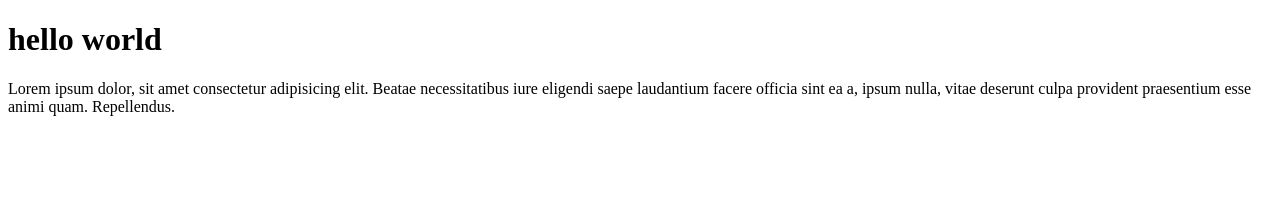
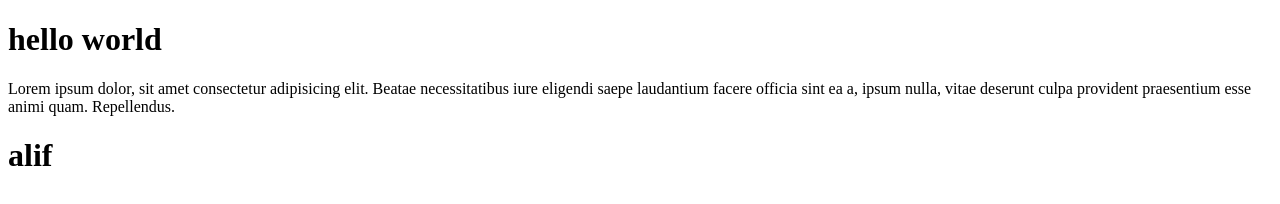
Before and after one commit to azamlalu12-cyber/latihan-html, a plain HTML site: page index.html in a window 1280 px wide. Drawn offline with Linux system fonts and the light colour scheme.

Commit message:
update file index

```diff
--- a/index.html
+++ b/index.html
@@ -8,5 +8,6 @@
 <body>
     <h1>hello world</h1>
     <p>Lorem ipsum dolor, sit amet consectetur adipisicing elit. Beatae necessitatibus iure eligendi saepe laudantium facere officia sint ea a, ipsum nulla, vitae deserunt culpa provident praesentium esse animi quam. Repellendus.</p>
+    <h1>alif</h1>
 </body>
 </html>
```
